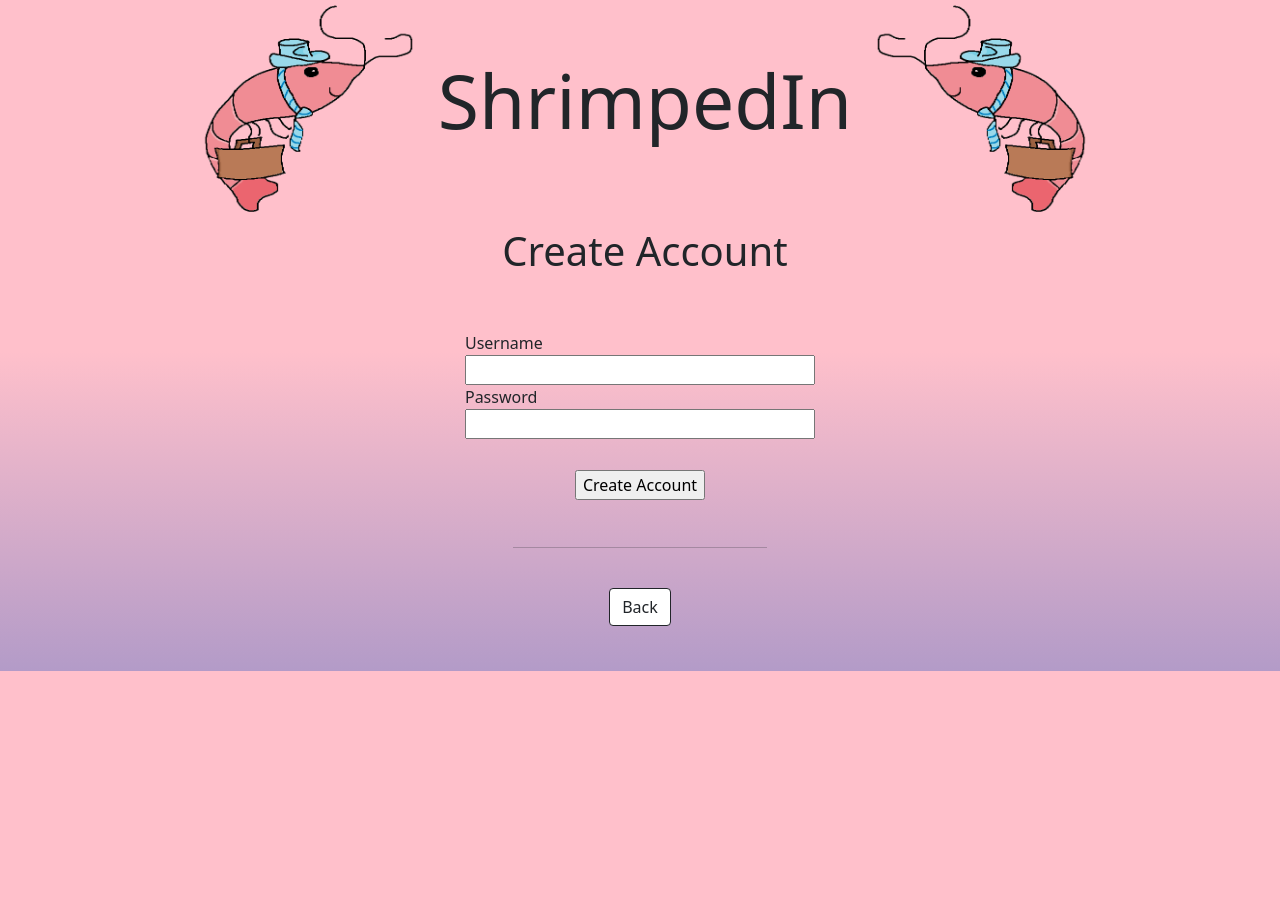
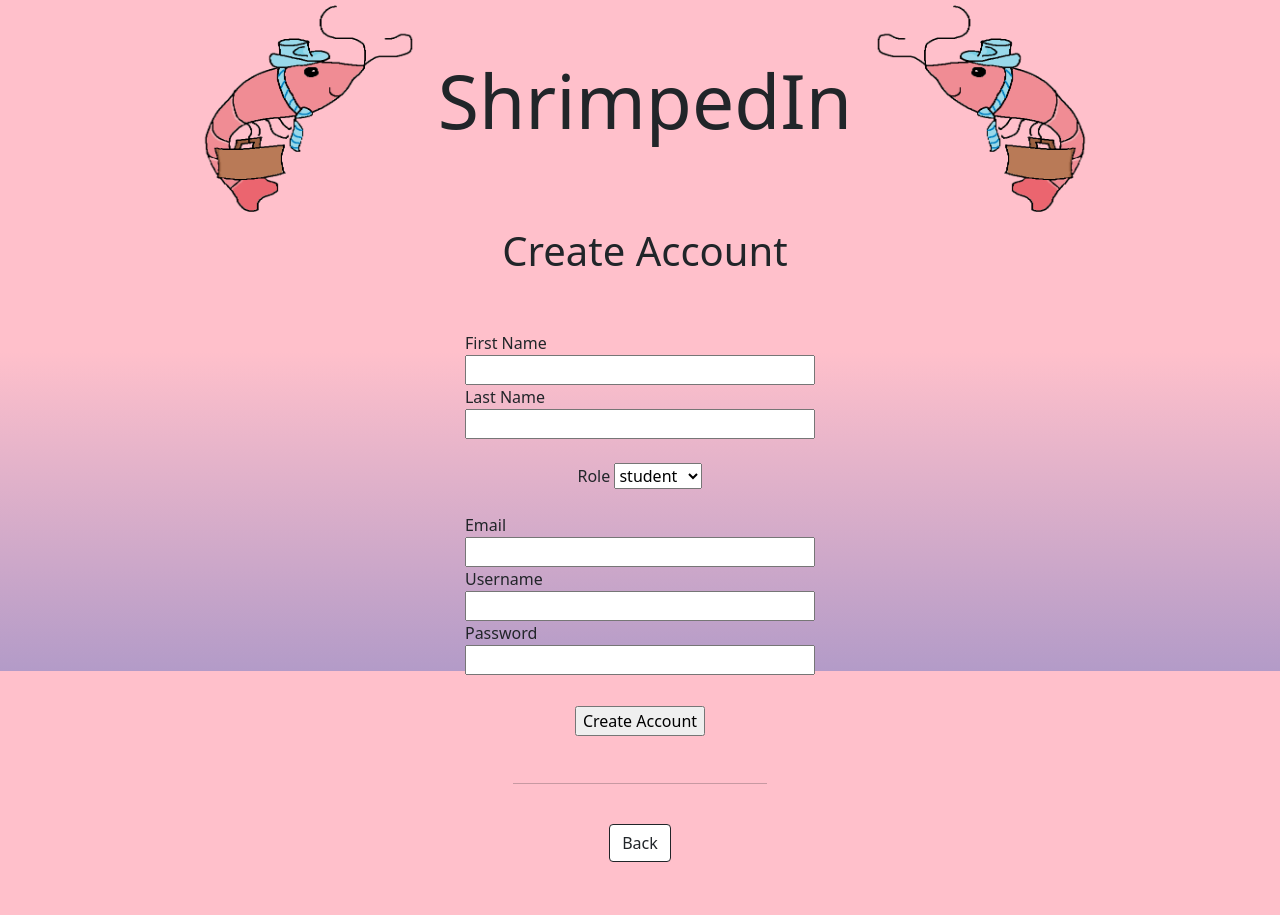
Before and after one commit to FMass-3355/ShrimpedIn, a Flask app: page /create_user in a window 1280 px wide. Shown: the part 129-1044 px from the top of the page. Before the commit the page ends 800 px from the top, so only its background shows below. Run offline with Flask 2, Linux system fonts and the light colour scheme; data comes from the database, SQL or seed files in the repository; parts of the project's set-up code (start-up, migrations or seed data) failed here and were passed over; some libraries are stand-ins or nearby versions.

Commit message:
Added dropdown menu for roles during account creation.

```diff
--- a/app/forms.py
+++ b/app/forms.py
@@ -2,7 +2,7 @@
 #Imports
 #===================================================================================================
 from flask_wtf import FlaskForm
-from wtforms import StringField, IntegerField, SubmitField, StringField, PasswordField, FloatField
+from wtforms import *
 from wtforms.validators import DataRequired
 #===================================================================================================
 
@@ -42,6 +42,7 @@ class CreateUserForm(FlaskForm):
     username = StringField('Username', validators=[DataRequired()])
     password = PasswordField('Password', validators=[DataRequired()])
     email = StringField('Email', validators=[DataRequired()])
+    role = SelectField('Role', choices=[('student', 'student'), ('faculty', 'faculty'), ('recruiter', 'recruiter')])
     fname = StringField('First Name', validators=[DataRequired()])
     lname = StringField('Last Name', validators=[DataRequired()])
     submit = SubmitField('Create Account')
--- a/app/routes.py
+++ b/app/routes.py
@@ -115,7 +115,7 @@ def change_password():
 
 
 #===================================================================================================
-#Add user
+#Add user only done by admin
 #===================================================================================================
 '''
 Use by the admin to create new users
@@ -141,7 +141,7 @@ def add_user():
     return render_template('invalid_credentials.html')
 #===================================================================================================
 #===================================================================================================
-#Create User
+#Create User for logging in
 #===================================================================================================
 @app.route('/create_user', methods=['GET', 'POST'])
 def create_user():
@@ -149,11 +149,13 @@ def create_user():
         if form.validate_on_submit():
             fname = form.fname.data
             lname = form.lname.data
+            role = form.role.data
             username = form.username.data
             password = form.password.data
             email = form.email.data
             if not db.session.query(User).filter_by(email=email).first():
-                user = User(username=username, email=email, role='user', fname=fname, lname=lname)
+                user = User(username=username, email=email, role=role, fname=fname, lname=lname)
+                print(user, file=sys.stderr)
                 user.set_password(password)
                 db.session.add(user)
                 db.session.commit()
--- a/app/static/stylesheets/styles.css
+++ b/app/static/stylesheets/styles.css
@@ -1,6 +1,7 @@
   body,html{
     height: 100%;
     margin: 0%;
+    background-attachment: fixed;
     background-image:linear-gradient(to bottom, pink 60%, #b39bc8);
   }
 
--- a/app/templates/create_user.html
+++ b/app/templates/create_user.html
@@ -26,9 +26,29 @@
                 <div class="col-md-10 offset-md-1">
                     <h1 style="text-align: center; padding-left: 10px;">Create Account</h1><br><br>
                     <div class="row">
-                        <div class="col-md-6 offset-md-3">
+                        <div class="col-md-6 offset-md-3" style="padding-bottom: 5%;">
                             <form action="" method="post" novalidate>
                                 {{ form.hidden_tag() }}
+                                <p style="width: fit-content; margin: auto;">
+                                    {{ form.fname.label }}<br>
+                                    {{ form.fname(size=32) }}
+                                </p>
+
+                                <p style="width: fit-content; margin: auto;">
+                                    {{ form.lname.label }}<br>
+                                    {{ form.lname(size=32) }}
+                                </p><br>
+
+                                <p style="width: fit-content; margin: auto;">
+                                    {{ form.role.label}}
+                                    {{ form.role }}
+                                </p><br>
+
+                                <p style="width: fit-content; margin: auto;">
+                                    {{ form.email.label }}<br>
+                                    {{ form.email(size=32) }}
+                                </p>
+
                                 <p style="width: fit-content; margin: auto;">
                                     {{ form.username.label }}<br>
                                     {{ form.username(size=32) }}
```
